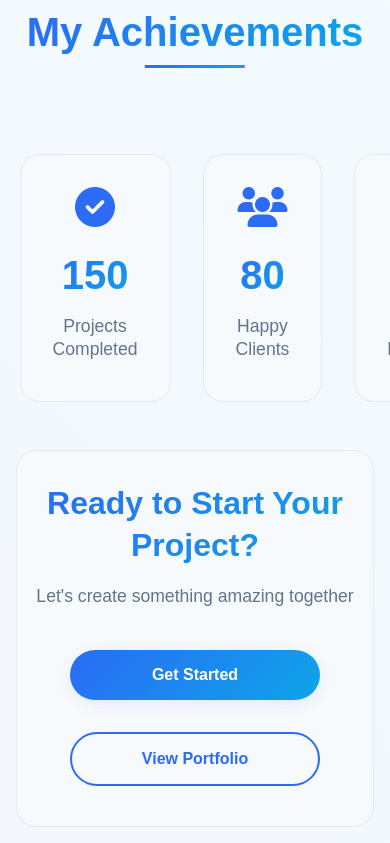
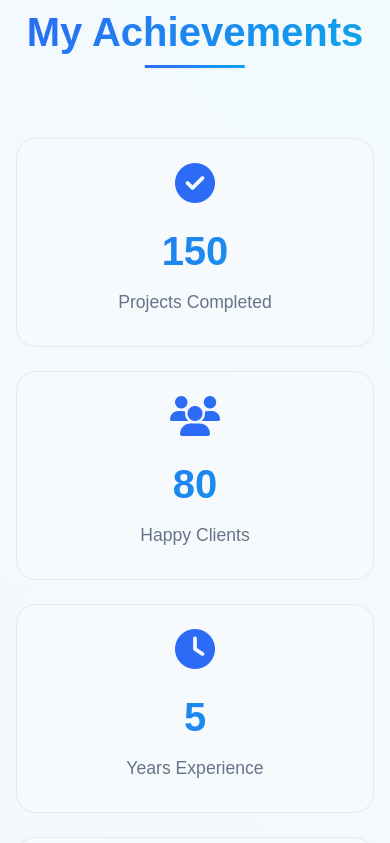
Before and after one commit to iMohamedRadwan/Personal-Portfolio, a plain HTML site: page index.html in a window 390 px wide. Shown: the part 3800-4643 px from the top of the page. Drawn offline with nearby package versions, Linux system fonts and the light colour scheme; a web font is replaced by a local one.

Commit message:
Update styles.css

```diff
--- a/styles.css
+++ b/styles.css
@@ -1579,10 +1579,10 @@ img {
 
 .numbers-grid {
     display: grid;
-    grid-template-columns: repeat(4, 1fr);  /* Force 4 columns */
-    gap: 2rem;  /* Match other sections */
-    margin: 3rem 5%;  /* Match other sections */
-    padding: 0;  /* Remove padding */
+    grid-template-columns: repeat(4, 1fr);
+    gap: 2rem;
+    margin: 3rem 5%;
+    padding: 0;
 }
 
 .number-card {
@@ -1717,3 +1717,44 @@ img {
 .success-dialog.error .dialog-content {
     border-color: #ef4444;
 }
+
+/* Numbers/Achievements Section */
+.numbers-grid {
+    display: grid;
+    grid-template-columns: repeat(4, 1fr);
+    gap: 2rem;
+    margin: 3rem 5%;
+    padding: 0;
+}
+
+/* Update media queries for better responsiveness */
+@media (max-width: 1200px) {
+    .numbers-grid {
+        grid-template-columns: repeat(4, 1fr);
+        gap: 1.5rem;
+    }
+}
+
+@media (max-width: 992px) {
+    .numbers-grid {
+        grid-template-columns: repeat(2, 1fr);
+        gap: 2rem;
+        margin: 2rem 3%;
+    }
+}
+
+@media (max-width: 576px) {
+    .numbers-grid {
+        grid-template-columns: repeat(1, 1fr);
+        gap: 1.5rem;
+        margin: 2rem 1rem;
+    }
+
+    .number-card {
+        padding: 1.5rem;
+    }
+
+    .number-card .number {
+        font-size: 2.5rem;
+    }
+}
```
